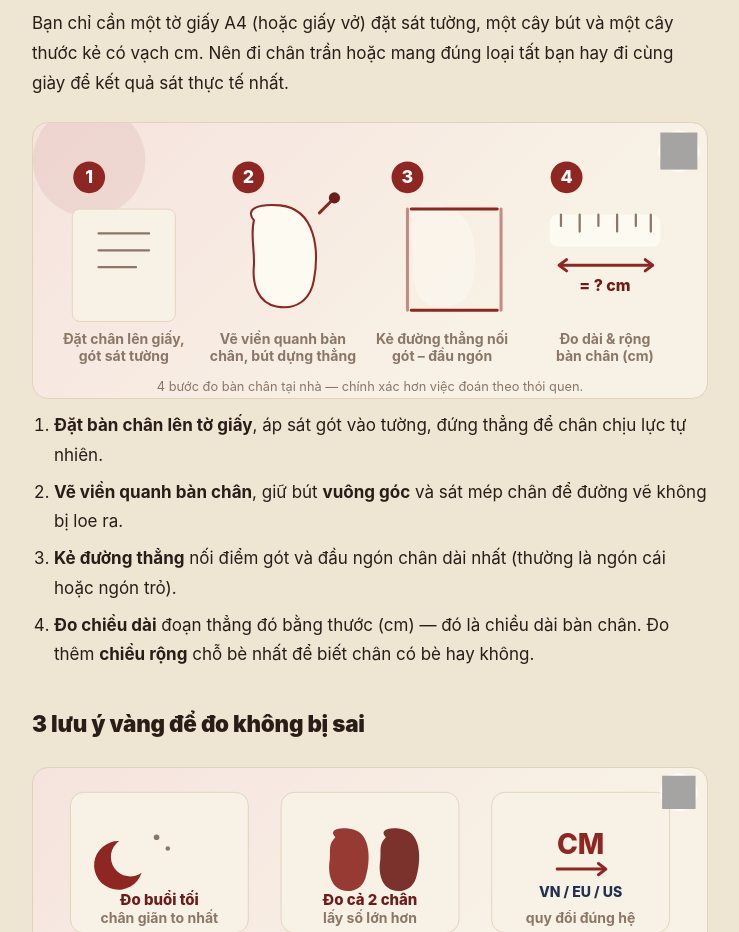
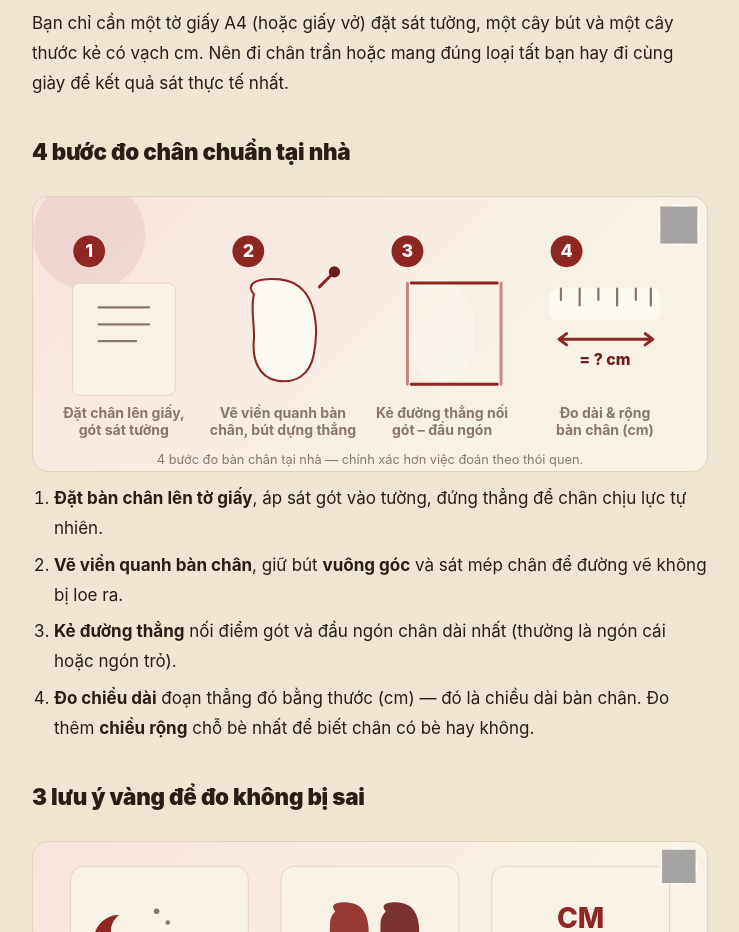
Before and after one commit to tungduongdhvh/jebee-shoes-web, a plain HTML site: page blog-bang-size-giay-nu.html in a window 1280 px wide. Shown: the part 981-1913 px from the top of the page, without its empty margins (270-1009 px from the left). Drawn offline with Linux system fonts and the light colour scheme; grey boxes are pictures that could not be loaded.

Commit message:
Blog size: thêm H2 "4 bước đo chân chuẩn tại nhà" cho mạch lạc + SEO
Co-Authored-By: Claude Opus 4.8 <noreply@anthropic.com>

```diff
--- a/blog-bang-size-giay-nu.html
+++ b/blog-bang-size-giay-nu.html
@@ -128,6 +128,7 @@ footer .wrap{max-width:1000px}footer b{color:var(--ink)}footer a{font-weight:700
     <h2>Chuẩn bị: giấy, bút, thước</h2>
     <p>Bạn chỉ cần một tờ giấy A4 (hoặc giấy vở) đặt sát tường, một cây bút và một cây thước kẻ có vạch cm. Nên đi chân trần hoặc mang đúng loại tất bạn hay đi cùng giày để kết quả sát thực tế nhất.</p>
 
+    <h2>4 bước đo chân chuẩn tại nhà</h2>
     <!-- 4 BƯỚC ĐO (logo góc) -->
     <figure class="bfig"><svg viewBox="0 0 720 260" role="img" aria-label="4 bước đo bàn chân tại nhà">
       <circle class="b1" cx="60" cy="40" r="60" opacity=".08"/>
```
